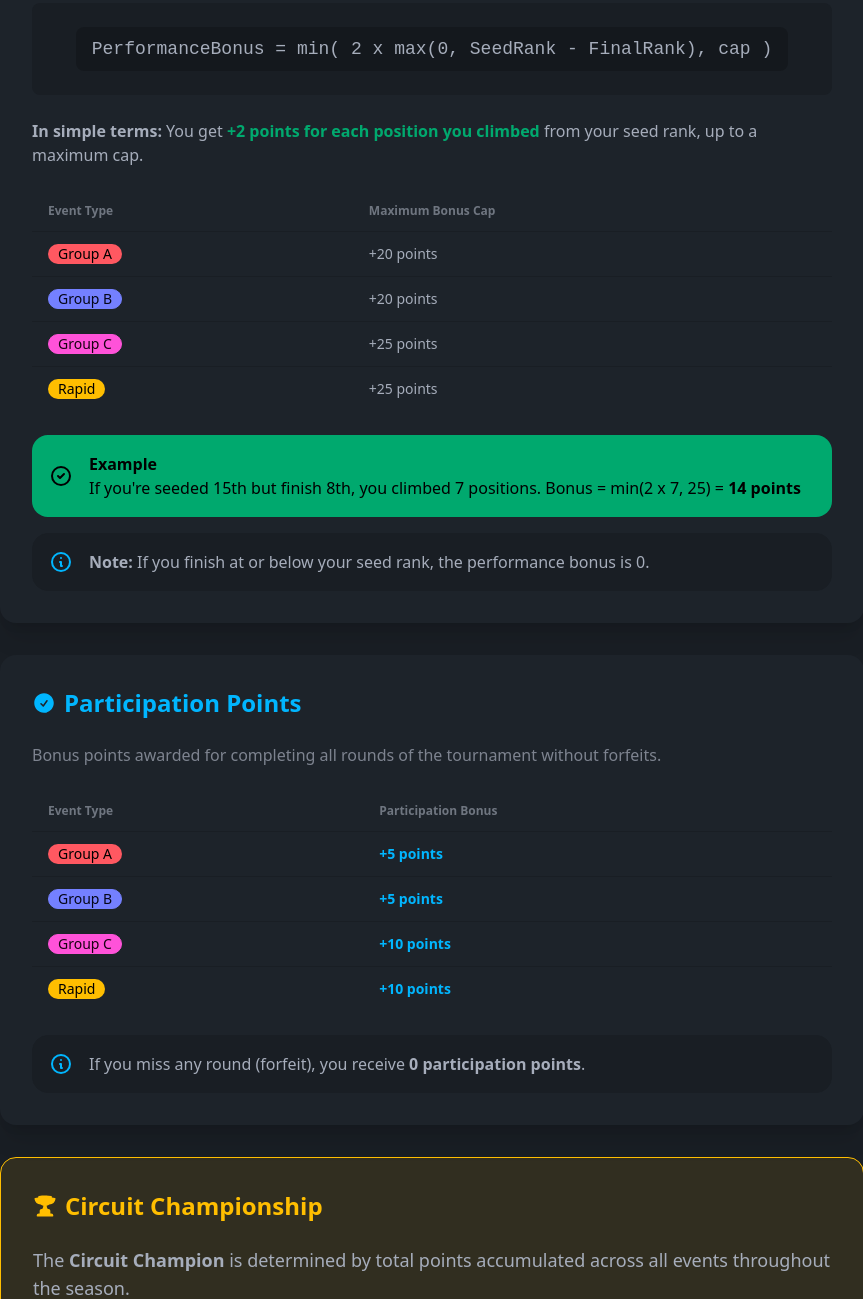
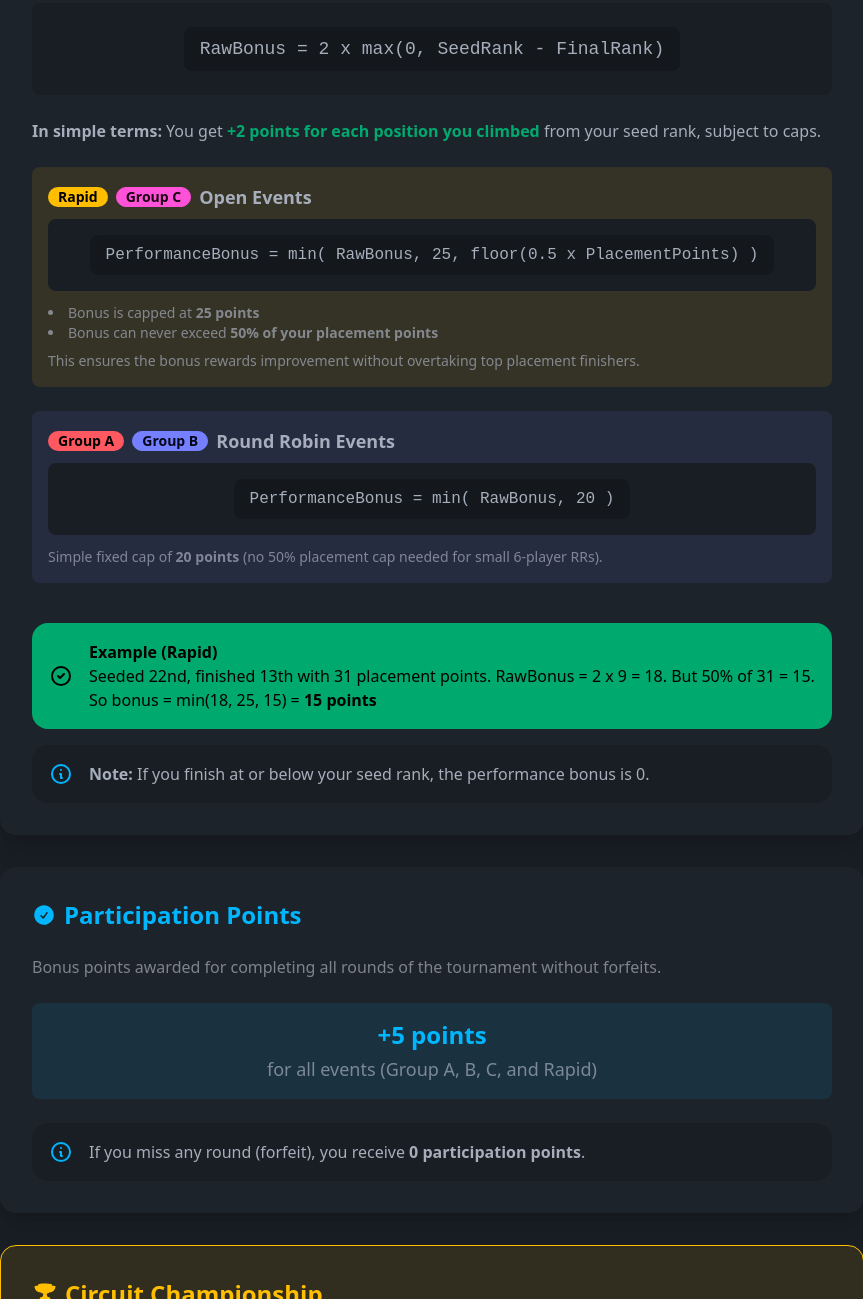
Before and after one commit to keshmat/circuit2026, a plain HTML site: page site/rules.html in a window 1280 px wide. Shown: the part 2499-3798 px from the top of the page, without its empty margins (208-1071 px from the left). Drawn offline with nearby package versions, Linux system fonts and the light colour scheme.

Commit message:
fix rules.html

```diff
--- a/site/rules.html
+++ b/site/rules.html
@@ -240,7 +240,7 @@
                     <svg xmlns="http://www.w3.org/2000/svg" viewBox="0 0 24 24" fill="currentColor" class="w-6 h-6">
                         <path fill-rule="evenodd" d="M12.97 3.97a.75.75 0 011.06 0l7.5 7.5a.75.75 0 010 1.06l-7.5 7.5a.75.75 0 11-1.06-1.06l6.22-6.22H3a.75.75 0 010-1.5h16.19l-6.22-6.22a.75.75 0 010-1.06z" clip-rule="evenodd" />
                     </svg>
-                    Performance Bonus
+                    Performance Bonus (Improvement Bonus)
                 </h2>
 
                 <p class="mb-4 text-base-content/70">
@@ -249,36 +249,57 @@
 
                 <div class="bg-base-200 p-6 rounded-lg text-center mb-4">
                     <p class="formula text-lg">
-                        PerformanceBonus = min( 2 x max(0, SeedRank - FinalRank), cap )
+                        RawBonus = 2 x max(0, SeedRank - FinalRank)
                     </p>
                 </div>
 
                 <p class="mb-4">
-                    <strong>In simple terms:</strong> You get <span class="text-success font-bold">+2 points for each position you climbed</span> from your seed rank, up to a maximum cap.
+                    <strong>In simple terms:</strong> You get <span class="text-success font-bold">+2 points for each position you climbed</span> from your seed rank, subject to caps.
                 </p>
 
-                <div class="overflow-x-auto">
-                    <table class="table">
-                        <thead>
-                            <tr>
-                                <th>Event Type</th>
-                                <th>Maximum Bonus Cap</th>
-                            </tr>
-                        </thead>
-                        <tbody>
-                            <tr><td><span class="badge badge-error">Group A</span></td><td>+20 points</td></tr>
-                            <tr><td><span class="badge badge-primary">Group B</span></td><td>+20 points</td></tr>
-                            <tr><td><span class="badge badge-secondary">Group C</span></td><td>+25 points</td></tr>
-                            <tr><td><span class="badge badge-warning">Rapid</span></td><td>+25 points</td></tr>
-                        </tbody>
-                    </table>
+                <!-- Open Events -->
+                <div class="bg-warning/10 p-4 rounded-lg mb-4">
+                    <h3 class="font-bold text-lg mb-2 flex items-center gap-2">
+                        <span class="badge badge-warning">Rapid</span>
+                        <span class="badge badge-secondary">Group C</span>
+                        Open Events
+                    </h3>
+                    <div class="bg-base-200 p-4 rounded-lg text-center mb-3">
+                        <p class="formula">
+                            PerformanceBonus = min( RawBonus, 25, floor(0.5 x PlacementPoints) )
+                        </p>
+                    </div>
+                    <ul class="list-disc list-inside text-sm text-base-content/70">
+                        <li>Bonus is capped at <strong>25 points</strong></li>
+                        <li>Bonus can never exceed <strong>50% of your placement points</strong></li>
+                    </ul>
+                    <p class="text-sm text-base-content/70 mt-2">
+                        This ensures the bonus rewards improvement without overtaking top placement finishers.
+                    </p>
+                </div>
+
+                <!-- Round Robin Events -->
+                <div class="bg-primary/10 p-4 rounded-lg mb-4">
+                    <h3 class="font-bold text-lg mb-2 flex items-center gap-2">
+                        <span class="badge badge-error">Group A</span>
+                        <span class="badge badge-primary">Group B</span>
+                        Round Robin Events
+                    </h3>
+                    <div class="bg-base-200 p-4 rounded-lg text-center mb-3">
+                        <p class="formula">
+                            PerformanceBonus = min( RawBonus, 20 )
+                        </p>
+                    </div>
+                    <p class="text-sm text-base-content/70">
+                        Simple fixed cap of <strong>20 points</strong> (no 50% placement cap needed for small 6-player RRs).
+                    </p>
                 </div>
 
                 <div class="alert alert-success mt-4">
                     <svg xmlns="http://www.w3.org/2000/svg" class="stroke-current shrink-0 h-6 w-6" fill="none" viewBox="0 0 24 24"><path stroke-linecap="round" stroke-linejoin="round" stroke-width="2" d="M9 12l2 2 4-4m6 2a9 9 0 11-18 0 9 9 0 0118 0z" /></svg>
                     <div>
-                        <div class="font-bold">Example</div>
-                        <div>If you're seeded 15th but finish 8th, you climbed 7 positions. Bonus = min(2 x 7, 25) = <strong>14 points</strong></div>
+                        <div class="font-bold">Example (Rapid)</div>
+                        <div>Seeded 22nd, finished 13th with 31 placement points. RawBonus = 2 x 9 = 18. But 50% of 31 = 15. So bonus = min(18, 25, 15) = <strong>15 points</strong></div>
                     </div>
                 </div>
 
@@ -303,21 +324,11 @@
                     Bonus points awarded for completing all rounds of the tournament without forfeits.
                 </p>
 
-                <div class="overflow-x-auto">
-                    <table class="table">
-                        <thead>
-                            <tr>
-                                <th>Event Type</th>
-                                <th>Participation Bonus</th>
-                            </tr>
-                        </thead>
-                        <tbody>
-                            <tr><td><span class="badge badge-error">Group A</span></td><td class="font-bold text-info">+5 points</td></tr>
-                            <tr><td><span class="badge badge-primary">Group B</span></td><td class="font-bold text-info">+5 points</td></tr>
-                            <tr><td><span class="badge badge-secondary">Group C</span></td><td class="font-bold text-info">+10 points</td></tr>
-                            <tr><td><span class="badge badge-warning">Rapid</span></td><td class="font-bold text-info">+10 points</td></tr>
-                        </tbody>
-                    </table>
+                <div class="bg-info/10 p-4 rounded-lg">
+                    <p class="text-lg text-center">
+                        <span class="font-bold text-info text-2xl">+5 points</span>
+                        <span class="text-base-content/70 block mt-1">for all events (Group A, B, C, and Rapid)</span>
+                    </p>
                 </div>
 
                 <div class="alert mt-4">
```
